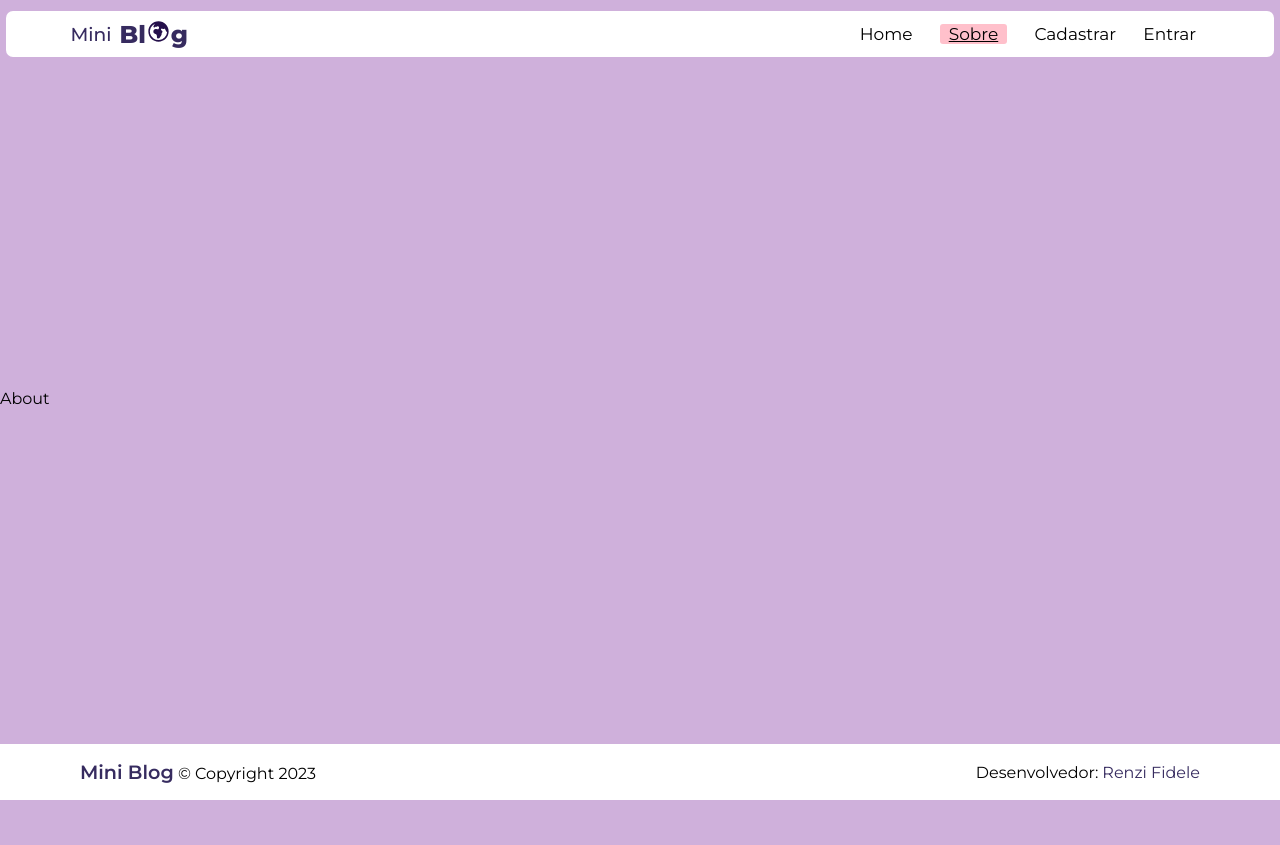
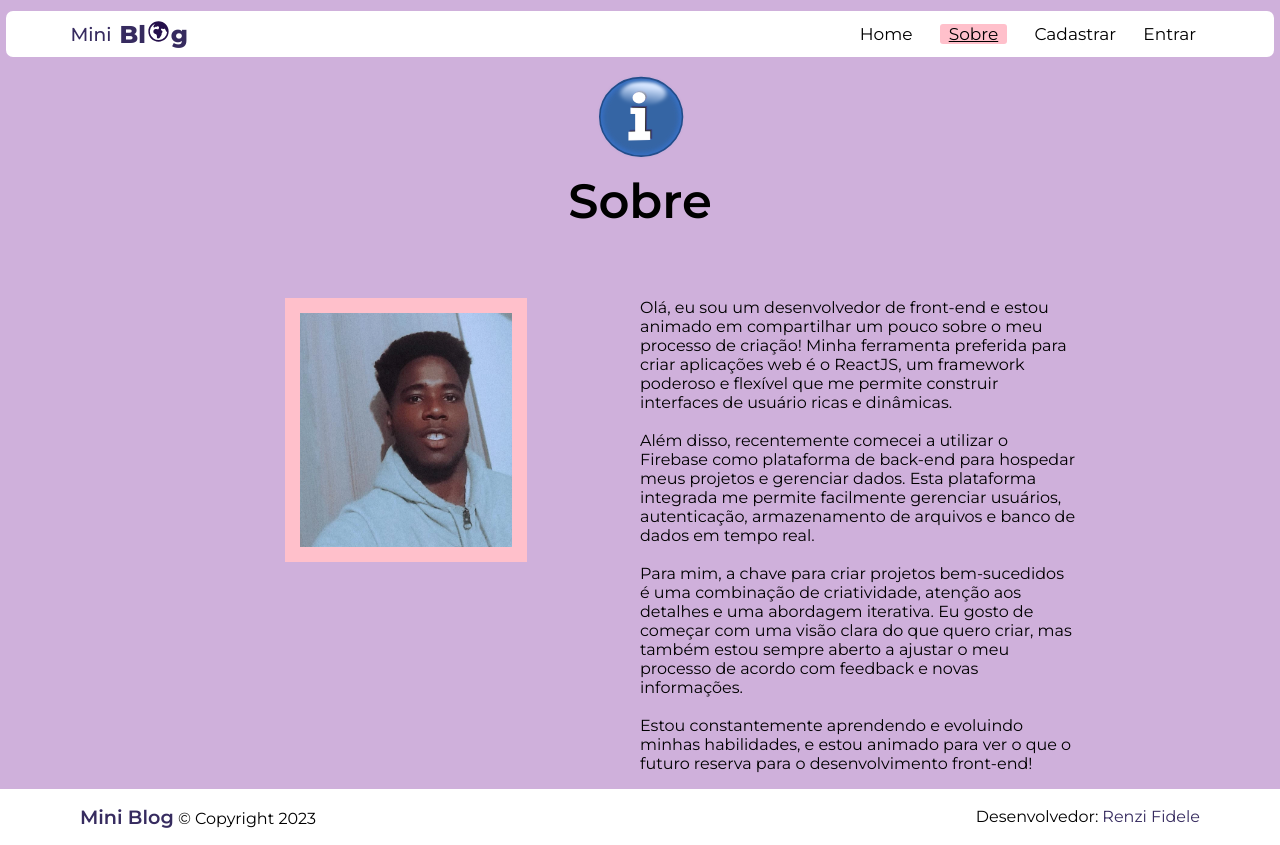
Before and after one commit to renzi-fidele-frontend/Nossoblog, a React (Vite) app: page /sobre in a window 1280 px wide. Before the commit the page ends 800 px from the top, so only its background shows below. Built offline with nearby package versions, Linux system fonts and the light colour scheme; no server answers.

Commit message:
Atualizado

```diff
--- a/src/Components/HeroContainer/HeroContainer.module.css
+++ b/src/Components/HeroContainer/HeroContainer.module.css
@@ -34,3 +34,13 @@
 #data > span {
     margin-left: 1em;
 }
+
+@media screen and (max-width: 1436px) {
+    #container > img {
+        width: 92%;
+    }
+
+    #container > a {
+        font-size: 1.4em;
+    }
+}
--- a/src/Components/PostCard/PostCard.module.css
+++ b/src/Components/PostCard/PostCard.module.css
@@ -67,3 +67,9 @@
 #dataCorrigida {
 margin-bottom: 14px;
 }
+
+@media screen and (max-width: 1316px) {
+    #right > h4 {
+        font-size: 15px;
+    }
+}
--- a/src/Components/SideBar/SideBar.jsx
+++ b/src/Components/SideBar/SideBar.jsx
@@ -3,6 +3,7 @@ import styles from "./SideBar.module.css";
 import { Link, useNavigate } from "react-router-dom";
 import { collection, getDocs, limit, orderBy, query } from "firebase/firestore";
 import { db } from "../../firebase/config";
+import {FaSearch} from "react-icons/fa"
 
 const SideBar = () => {
     const [q, setQ] = useState("");
@@ -53,7 +54,7 @@ const SideBar = () => {
                 }}
             >
                 <input type="text" name="q" required onChange={(e) => setQ(e.target.value)} id="query" placeholder="Ou busque por tags" />
-                <button>Pesquisar</button>
+                <button id={styles.btn}><FaSearch color="red" id={styles.ico} path="white" title="pesquisar"/></button>
             </form>
             {/*Caso cheguem as tags populares */}
             <h3>Tags populares</h3>
--- a/src/Components/SideBar/SideBar.module.css
+++ b/src/Components/SideBar/SideBar.module.css
@@ -1,10 +1,21 @@
 #container > form > input {
     font-size: 18px;
+    padding: 3px;
+}
+
+#container > form {
+    display: flex;
+    flex-flow: row nowrap;
 }
 
 #container > form > button {
-    font-size: 18px;
     margin-left: 4px;
+    padding-inline: 5px;
+    font-size: 20px;
+}
+
+#container > form > button:hover {
+    cursor: pointer;
 }
 
 #container > h3 {
@@ -62,7 +73,25 @@
     box-shadow: 1px 1px 1px black;
 }
 
-
 #adsContainer {
     margin-top: 1em;
 }
+
+#btn {
+    background-color: transparent;
+    border: none;
+    color: white;
+}
+
+#ico > path {
+    fill: white;
+}
+
+#ico {
+    font-size: 27px;
+    transition: transform .4s ease-in-out;
+}
+
+#ico:hover {
+    transform: rotateZ(360deg);
+}
--- a/src/pages/About/About.jsx
+++ b/src/pages/About/About.jsx
@@ -1,6 +1,9 @@
 import styles from "./About.module.css";
 import { AuthValue } from "../../context/AuthContent";
 import { useEffect } from "react";
+import estiloHome from "../Home/Home.module.css";
+import logo from "../../Images/about.svg";
+import me from "../../Images/me.png";
 
 const About = () => {
     //  Pegando o valor global do contexto
@@ -10,7 +13,41 @@ const About = () => {
         console.log(`Aqui na página sobre o valor global é: ${user}`, user);
     }, []);
 
-    return <div>About</div>;
+    return (
+        <div id={styles.container}>
+            <img src={logo} alt="Logo que descreve a secção Sobre" />
+            <h2>Sobre</h2>
+            <div id={styles.linha}>
+                <div id={styles.left}>
+                    <img src={me} alt="Imagem do criador deste site" />
+                </div>
+                <div id={styles.right}>
+                    <p>
+                        Olá, eu sou um desenvolvedor de front-end e estou animado em compartilhar um pouco sobre o meu processo de criação! Minha
+                        ferramenta preferida para criar aplicações web é o ReactJS, um framework poderoso e flexível que me permite construir
+                        interfaces de usuário ricas e dinâmicas.
+                    </p>
+                    <br />
+                    <p>
+                        Além disso, recentemente comecei a utilizar o Firebase como plataforma de back-end para hospedar meus projetos e
+                        gerenciar dados. Esta plataforma integrada me permite facilmente gerenciar usuários, autenticação, armazenamento de
+                        arquivos e banco de dados em tempo real.
+                    </p>
+                    <br />
+                    <p>
+                        Para mim, a chave para criar projetos bem-sucedidos é uma combinação de criatividade, atenção aos detalhes e uma
+                        abordagem iterativa. Eu gosto de começar com uma visão clara do que quero criar, mas também estou sempre aberto a ajustar
+                        o meu processo de acordo com feedback e novas informações.
+                    </p>
+                    <br />
+                    <p>
+                        Estou constantemente aprendendo e evoluindo minhas habilidades, e estou animado para ver o que o futuro reserva para o
+                        desenvolvimento front-end!
+                    </p>
+                </div>
+            </div>
+        </div>
+    );
 };
 
 export default About;
--- a/src/pages/About/About.module.css
+++ b/src/pages/About/About.module.css
@@ -0,0 +1,46 @@
+#container {
+    text-align: center;
+}
+
+#container > h2 {
+    margin-bottom: 1.4em;
+    font-size: 3em;
+    font-weight: 600;
+}
+
+#container > img {
+    width: 100px;
+}
+
+#linha {
+    display: grid;
+    grid-template-columns: 50% 50%;
+    padding-inline: 16%;
+}
+
+
+
+#left {
+    margin-right: 2em;
+    text-align: center;
+}
+
+#left > img {
+    width: 60%;
+    border: 15px solid pink;
+    transition: border ease-in-out .2s;
+
+}
+
+#left > img:hover {
+    border: 15px solid rgb(156, 17, 255);
+}
+
+#right {
+    text-align: left;
+    align-items: center;
+    display: flex;
+    flex-flow: column wrap;
+    align-items: center;
+    justify-content: space-between;
+}
--- a/src/pages/Dashboard/Dashboard.jsx
+++ b/src/pages/Dashboard/Dashboard.jsx
@@ -1,5 +1,4 @@
 import styles from "./Dashboard.module.css";
-import hand from "../../Images/empty-hand.svg";
 import { getAuth } from "firebase/auth";
 import { app, db } from "../../firebase/config";
 import { collection, getDocs, orderBy, query, where, doc, deleteDoc } from "firebase/firestore";
@@ -7,7 +6,6 @@ import { useEffect, useState } from "react";
 import estiloHome from "../Home/Home.module.css";
 import { SiSpinrilla } from "react-icons/si";
 import foto from "../../Images/user_security_token.svg";
-import { FaRegEye } from "react-icons/fa  ";
 import { useLocation, useNavigate } from "react-router-dom";
 
 const Dashboard = () => {
--- a/src/pages/Home/Home.module.css
+++ b/src/pages/Home/Home.module.css
@@ -68,3 +68,28 @@
         transform: rotate(360deg);
     }
 }
+
+
+@media screen and (max-width: 1516px) {
+    #container {
+        padding-inline: 1%;
+        grid-template-columns: 60% 40%;
+    }
+}
+
+@media screen and (max-width: 1462px) {
+    #left > h2 {
+        font-size: 2.2em;
+    }
+}
+
+
+@media screen and (max-width: 1436px) {
+    #duasCol {
+        padding-right: .5em;
+    }
+
+    #container {
+        grid-template-columns: 70% 30%;
+    }
+}
```
Also changed, not shown: src/Images/about.svg (added), src/Images/me.png (added).
